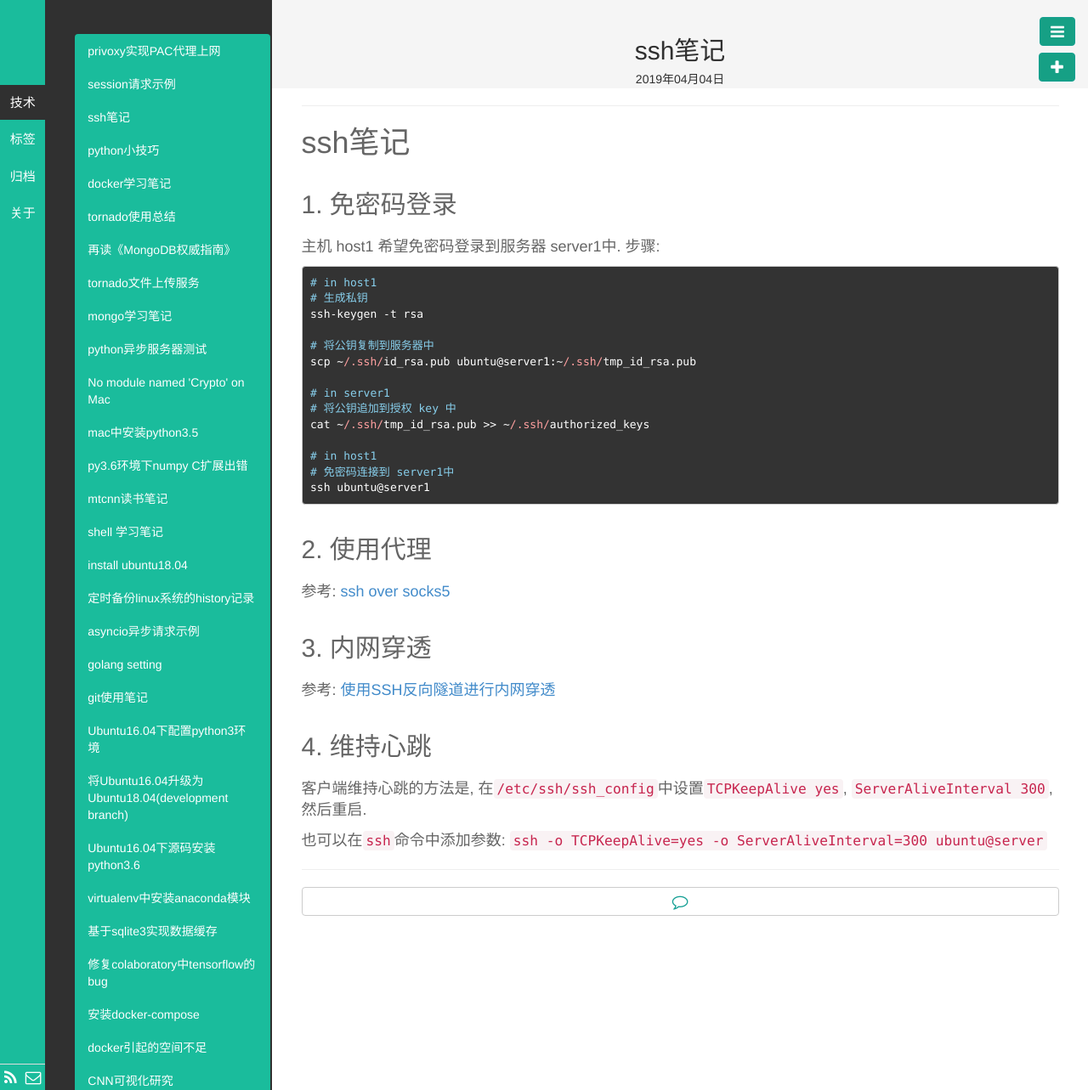
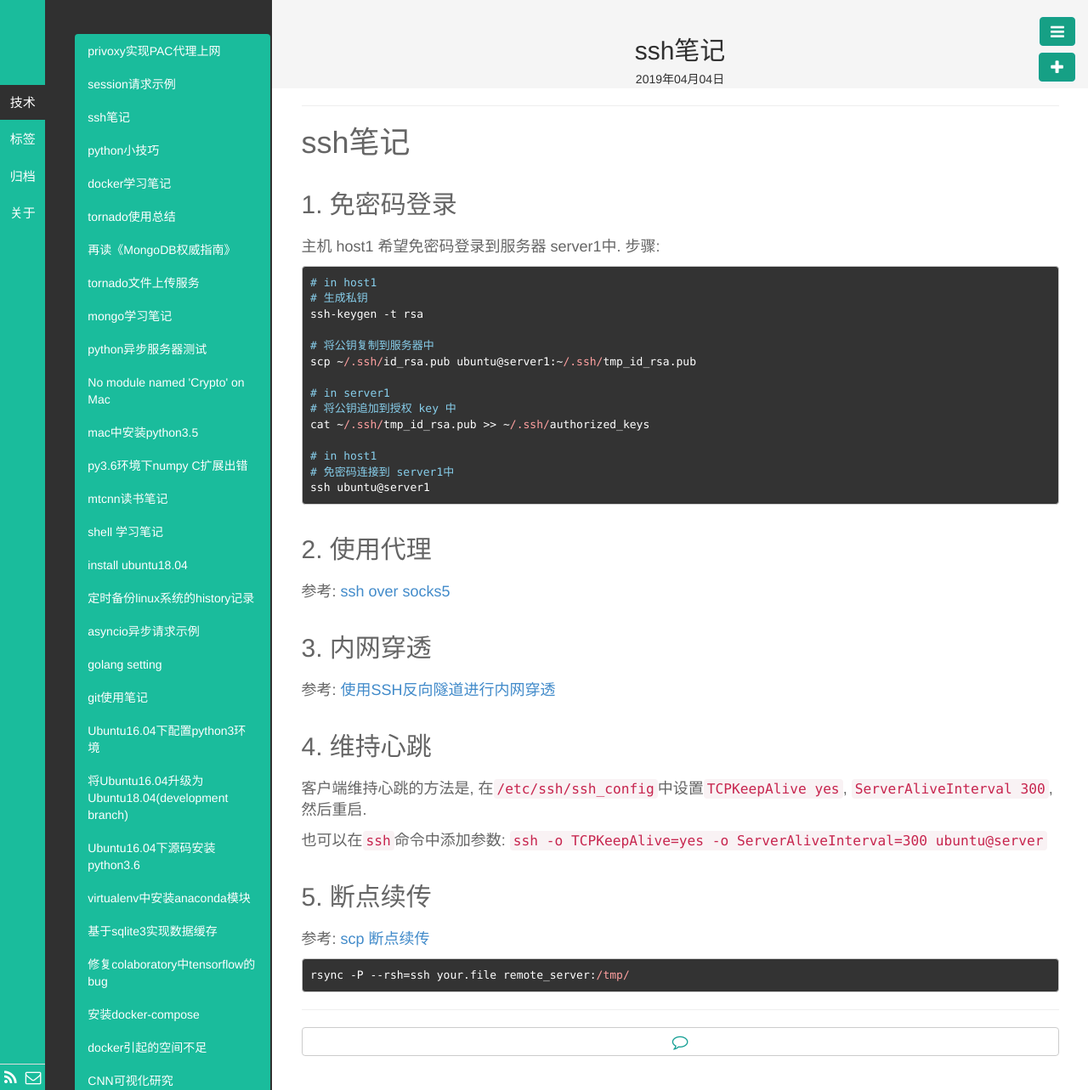
Before and after one commit to fengrk/frkhit.github.io, a Jekyll site: the page built from _posts/blog/2019-04-04-ssh_note.md, in a window 1280 px wide. Shown: the whole page at 85% size. Built offline with Jekyll 4.4.1, drawn with Linux system fonts in a browser that asks for light colours; Markdown is read by kramdown in place of the engine named in the settings.

Commit message:
Update 2019-04-04-ssh_note.md

````diff
--- a/_posts/blog/2019-04-04-ssh_note.md
+++ b/_posts/blog/2019-04-04-ssh_note.md
@@ -41,3 +41,11 @@ ssh ubuntu@server1
 客户端维持心跳的方法是, 在`/etc/ssh/ssh_config`中设置`TCPKeepAlive yes`, `ServerAliveInterval 300`, 然后重启.
 
 也可以在`ssh`命令中添加参数: `ssh -o TCPKeepAlive=yes -o ServerAliveInterval=300 ubuntu@server`
+
+## 5. 断点续传
+参考: [scp 断点续传](https://blog.csdn.net/hepeng597/article/details/8960885)
+
+```
+rsync -P --rsh=ssh your.file remote_server:/tmp/
+
+```
````
